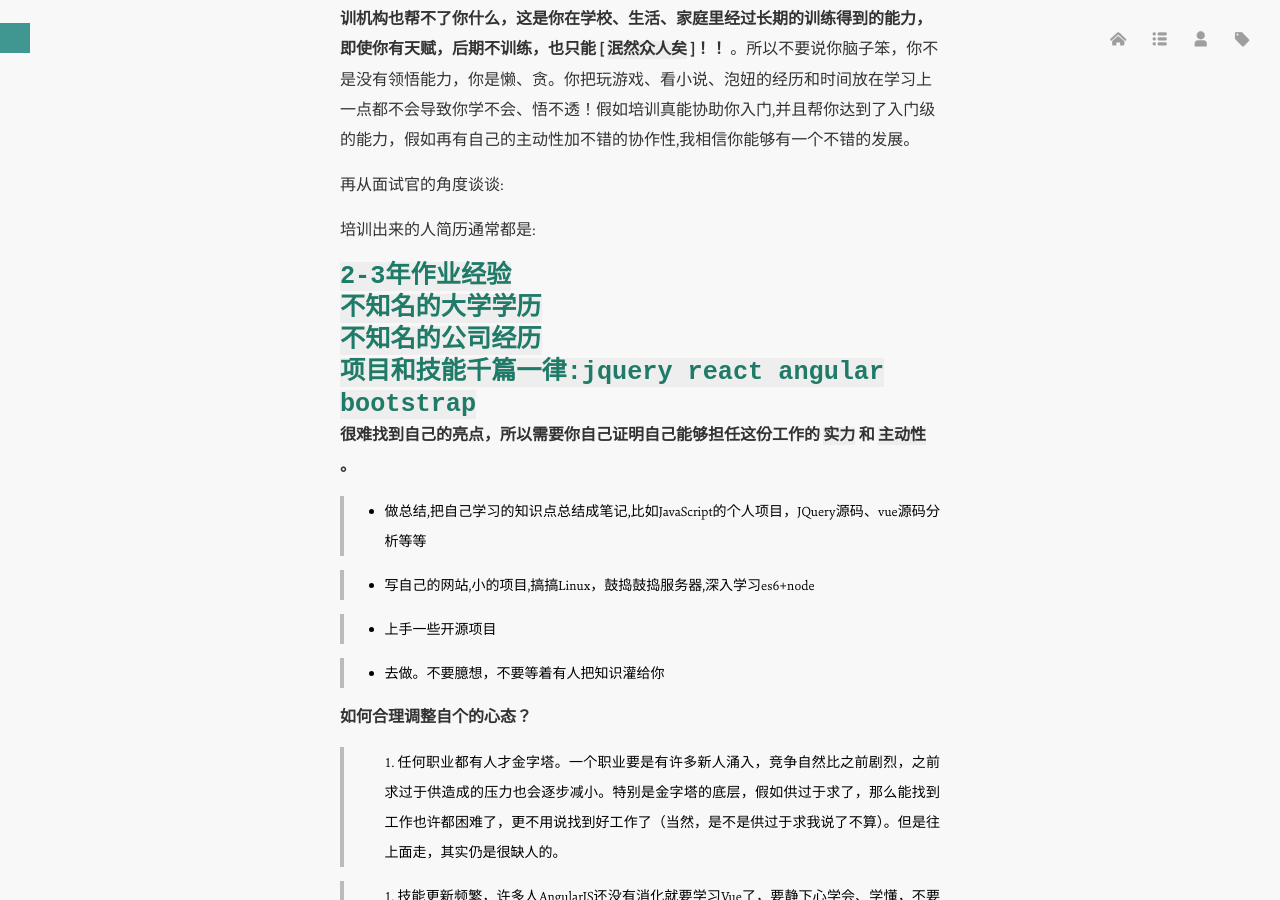
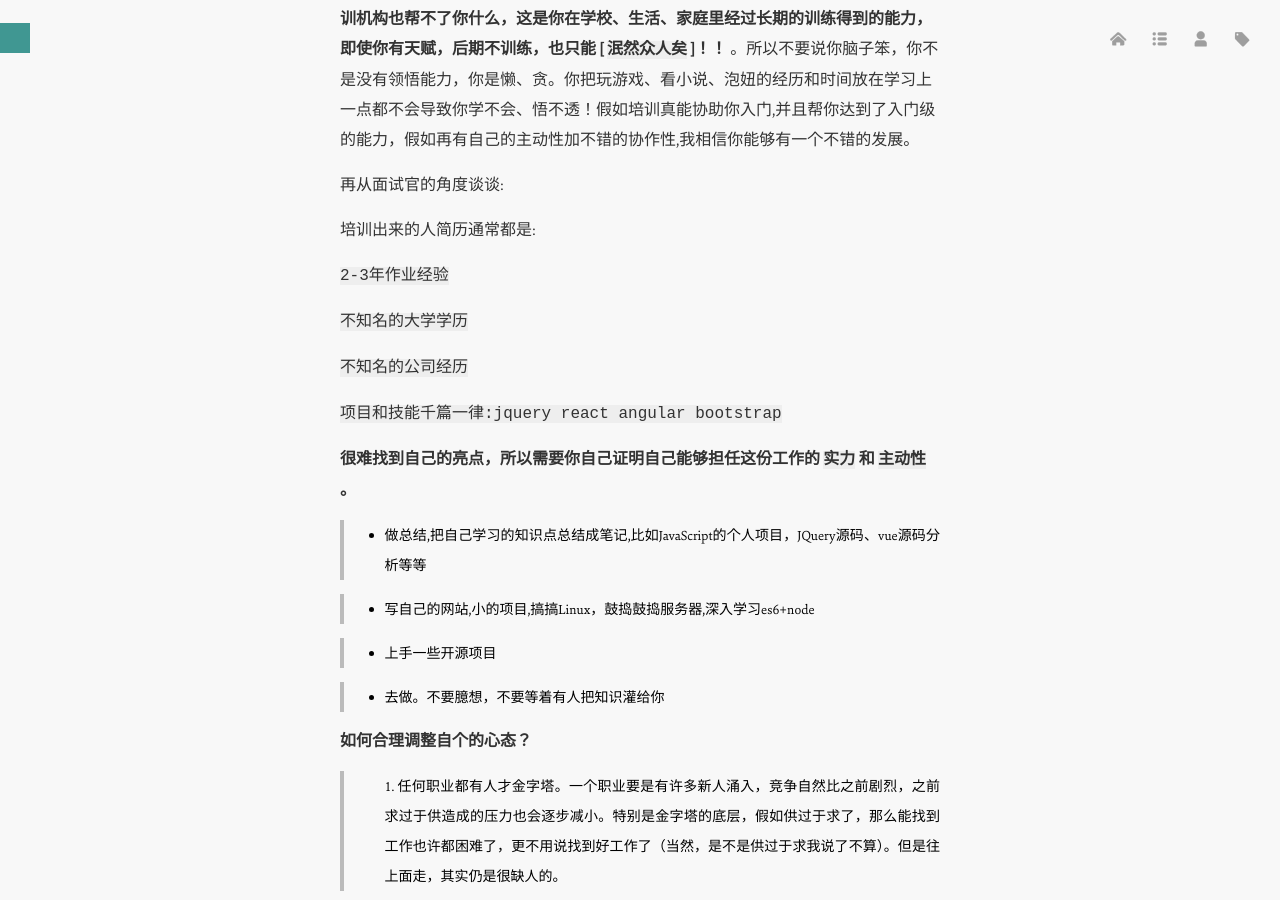
Before and after one commit to imisslovelove/cn, a Jekyll site: the page built from _posts/2017-03-29-web-jobs.md, in a window 1280 px wide and 900 px high, scrolled down 3023 px. Built offline with Jekyll 4.4.1, drawn with Linux system fonts in a browser that asks for light colours; Markdown is read by kramdown in place of the engine named in the settings; comment, search, counter and statistics services are not loaded.

Commit message:
Update 2017-03-29-web-jobs.md

```diff
--- a/_posts/2017-03-29-web-jobs.md
+++ b/_posts/2017-03-29-web-jobs.md
@@ -129,24 +129,24 @@ tags:
 
 
 
-### ``2-3年作业经验 ``
+``2-3年作业经验 ``
 
 
 
 
-### ``不知名的大学学历``
+``不知名的大学学历``
 
 
 
 
 
-### ``不知名的公司经历``
+``不知名的公司经历``
 
 
 
 
 
-### ``项目和技能千篇一律:jquery react angular bootstrap``
+``项目和技能千篇一律:jquery react angular bootstrap``
 
 
 
```
